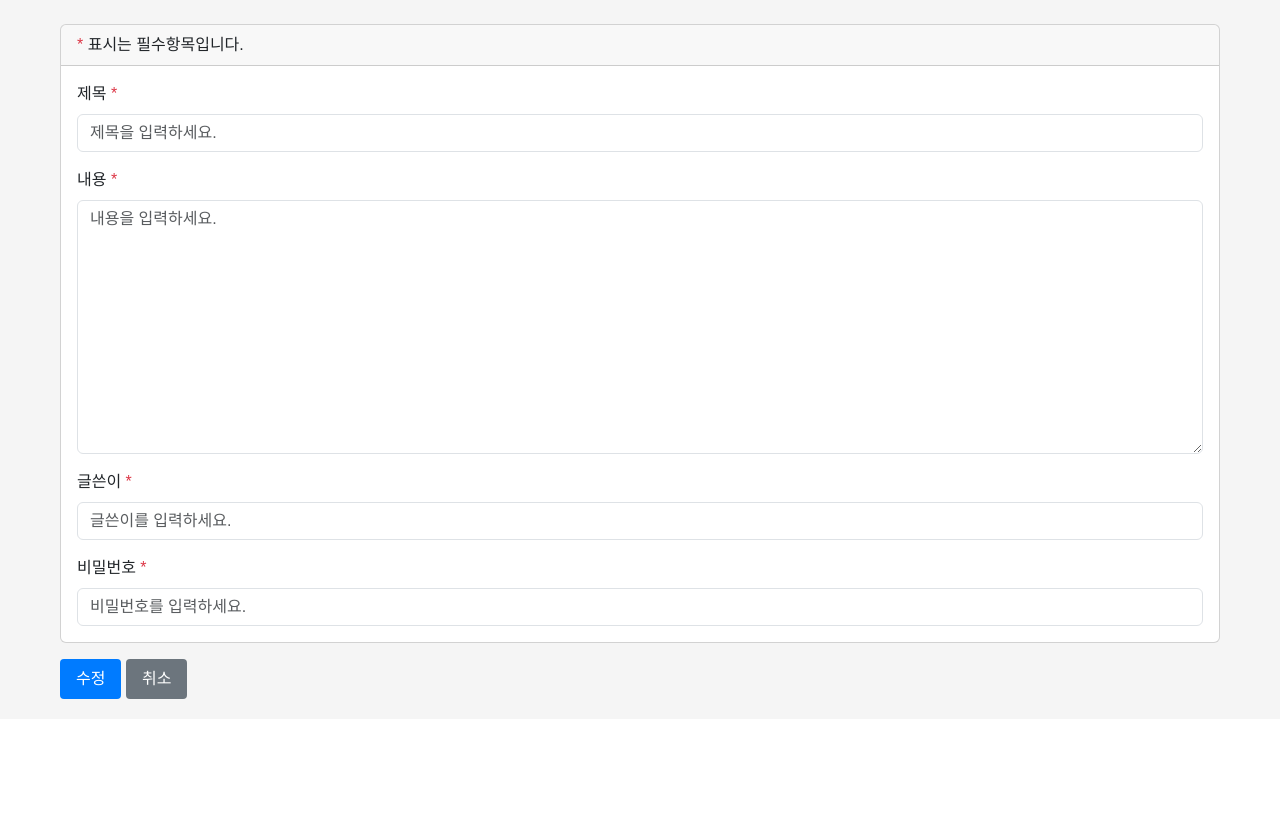
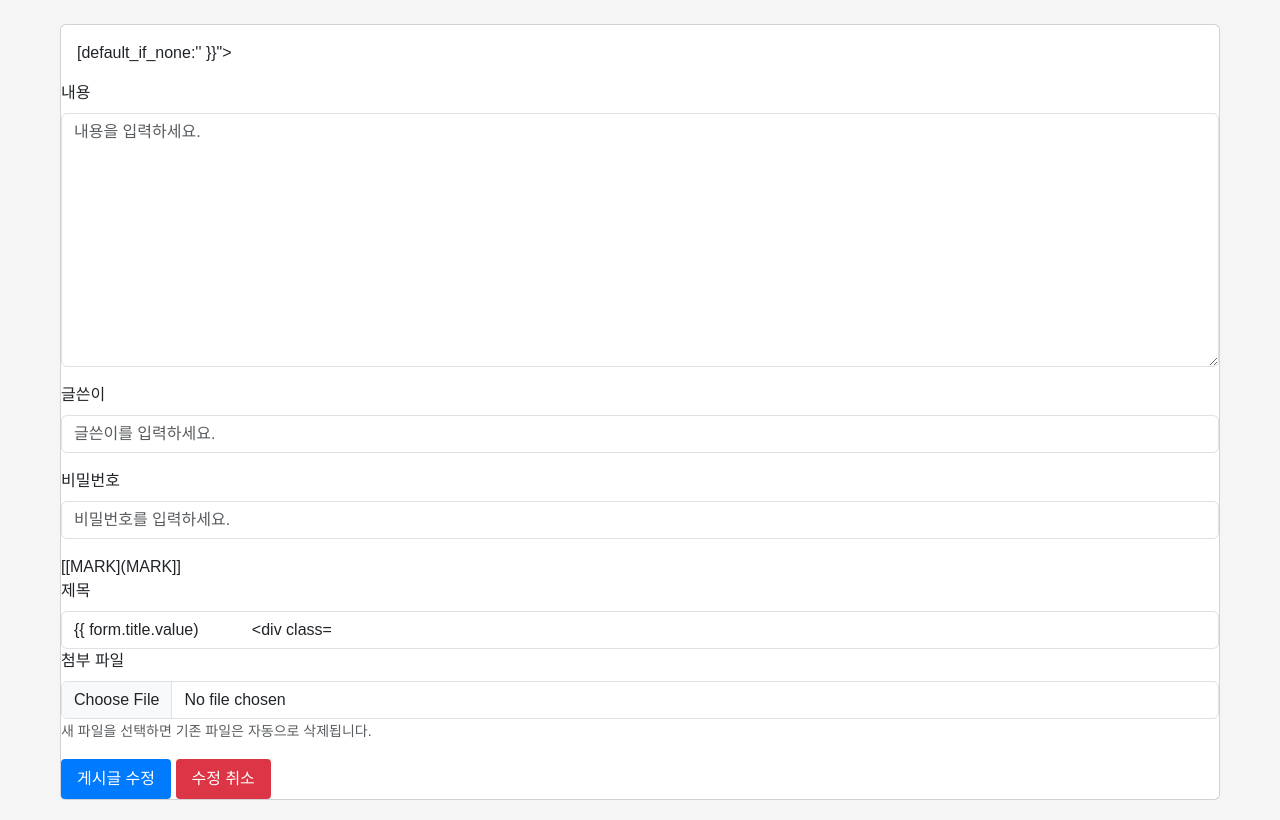
Before and after one commit to sung2ne/textbook-django-board, a Django app: template mysite/templates/posts/update.html in a window 1280 px wide. Shown: the part 96-916 px from the top of the page. Before the commit the page ends 795 px from the top, so only its background shows below. Run offline with Django 5.2, Linux system fonts and the light colour scheme; the template is opened without the code that fills it, so the values that code supplies are empty.

Commit message:
part05/chapter-02: 02장. 파일 업로드 기능 만들기

```diff
--- a/mysite/mysite/settings.py
+++ b/mysite/mysite/settings.py
@@ -114,3 +114,6 @@ STATIC_ROOT = BASE_DIR / 'staticfiles'
 # https://docs.djangoproject.com/en/5.2/ref/settings/#default-auto-field
 
 DEFAULT_AUTO_FIELD = 'django.db.models.BigAutoField'
+
+MEDIA_URL = '/media/'
+MEDIA_ROOT = BASE_DIR / 'media'
--- a/mysite/posts/models.py
+++ b/mysite/posts/models.py
@@ -6,11 +6,13 @@ class Post(models.Model):
     content = models.TextField(verbose_name="내용")
     password = models.CharField(verbose_name="비밀번호", max_length=100)
     username = models.CharField(verbose_name="글쓴이", max_length=10)
+    filename = models.CharField(verbose_name="파일명", max_length=100, null=True, blank=True)
+    original_filename = models.CharField(verbose_name="원본파일명", max_length=100, null=True, blank=True)
     created_at = models.DateTimeField(verbose_name="작성일시", auto_now_add=True)
     updated_at = models.DateTimeField(verbose_name="수정일시", auto_now=True)
 
     class Meta:
-        db_table = "posts"
+        db_table = 'posts'
         verbose_name = "게시글"
         verbose_name_plural = "게시글 목록"
 
--- a/mysite/posts/urls.py
+++ b/mysite/posts/urls.py
@@ -9,4 +9,5 @@ urlpatterns = [
     path('<int:post_id>/update/', views.update_post, name='update'),
     path('<int:post_id>/delete/', views.delete_post, name='delete'),
     path('', views.get_posts, name='list'),
+    path('<int:post_id>/download/', views.download_file, name='download'),
 ]
--- a/mysite/templates/posts/read.html
+++ b/mysite/templates/posts/read.html
@@ -12,6 +12,11 @@
                 <div class="mb-3 text-muted">
                     글쓴이: {{ post.username }} | 등록일시: {{ post.created_at | date:"Y-m-d H:i" }} | 수정일시: {{ post.updated_at | date:"Y-m-d H:i" }}
                 </div>
+                {% if post.filename %}
+                <div class="mb-3 text-muted">
+                    첨부 파일: <a href="{% url 'posts:download' post.id %}">{{ post.original_filename }}</a>
+                </div>
+                {% endif %}
                 <div class="mb-3">
                     {{ post.content | linebreaksbr }}
                 </div>
--- a/mysite/templates/posts/update.html
+++ b/mysite/templates/posts/update.html
@@ -1,60 +1,57 @@
 {% extends "../base.html" %}
 
+{% block style %}{% endblock %}
+
+{% block title %}게시글 수정{% endblock %}
+
 {% block content %}
-<div class="row">
-    <div class="col-12">
-        <!-- 게시글 수정 -->
-        <form id="updateForm" method="POST">
+<!-- 게시글 수정 -->
+<div class="card">
+    <div class="card-body">
+       [default_if_none:'' }}">
+            </div>
+            <div class="mb-3">
+                <label for="content" class="form-label">내용</label>
+                <textarea rows="10" id="content" name="content" class="form-control" placeholder="내용을 입력하세요.">{{ form.content.value|default_if_none:'' }}</textarea>
+            </div>
+            <div class="mb-3">
+                <label for="username" class="form-label">글쓴이</label>
+                <input type="text" id="username" name="username" class="form-control" placeholder="글쓴이를 입력하세요." value="{{ form.username.value|default_if_none:'' }}">
+            </div>
+            <div class="mb-3">
+                <label for="passwd" class="form-label">비밀번호</label>
+                <input type="password" id="passwd" name="passwd" class="form-control" placeholder="비밀번호를 입력하세요.">
+            </div>
+            [[MARK](MARK]] <form id="updateForm" method="POST" enctype="multipart/form-data">
             {% csrf_token %}
-            <div class="card mb-3">
-                <div class="card-header">
-                    <span class="text-danger">*</span> 표시는 필수항목입니다.
-                </div>
-                <div class="card-body">
-                    <div class="mb-3">
-                        <label for="title" class="form-label">제목 <span class="text-danger">*</span></label>
-                        <input type="text" id="title" name="title" class="form-control" placeholder="제목을 입력하세요." value="{{ form.title.value|default_if_none:'' }}">
-                        {% if form.title.errors %}
-                        <div class="form-text text-danger">
-                            {{ form.title.errors.0 }}
-                        </div>
-                        {% endif %}
+            <div class="mb-3">
+                <label for="title" class="form-label">제목</label>
+                <input type="text" id="title" name="title" class="form-control" placeholder="제목을 입력하세요." value="{{ form.title.value){% if board.filename %}
+                <div class="mb-3">
+                    <div class="mb-2">
+                        <span>현재 파일: <a href="/board/{{ board.id }}/download">{{ board.original_filename }}</a></span>
                     </div>
-                    <div class="mb-3">
-                        <label for="content" class="form-label">내용 <span class="text-danger">*</span></label>
-                        <textarea rows="10" id="content" name="content" class="form-control" placeholder="내용을 입력하세요.">{{ form.content.value|default_if_none:'' }}</textarea>
-                        {% if form.content.errors %}
-                        <div class="form-text text-danger">
-                            {{ form.content.errors.0 }}
-                        </div>
-                        {% endif %}
-                    </div>
-                    <div class="mb-3">
-                        <label for="username" class="form-label">글쓴이 <span class="text-danger">*</span></label>
-                        <input type="text" id="username" name="username" class="form-control" placeholder="글쓴이를 입력하세요." value="{{ form.username.value|default_if_none:'' }}">
-                        {% if form.username.errors %}
-                        <div class="form-text text-danger">
-                            {{ form.username.errors.0 }}
-                        </div>
-                        {% endif %}
-                    </div>
-                    <div>
-                        <label for="password" class="form-label">비밀번호 <span class="text-danger">*</span></label>
-                        <input type="password" id="password" name="password" class="form-control" placeholder="비밀번호를 입력하세요.">
-                        {% if form.password.errors %}
-                        <div class="form-text text-danger">
-                            {{ form.password.errors.0 }}
-                        </div>
-                        {% endif %}
+                    <div class="form-check">
+                        <input class="form-check-input" type="checkbox" name="deleteFile" id="deleteFile" value="true">
+                        <label class="form-check-label text-danger" for="deleteFile">
+                            파일 삭제
+                        </label>
                     </div>
                 </div>
+            {% endif %}
+            <div class="mb-3">
+                <label class="form-label">첨부 파일</label>
+                <input type="file" class="form-control" id="uploadFile" name="uploadFile" accept="*/*">
+                <small class="form-text text-muted">새 파일을 선택하면 기존 파일은 자동으로 삭제됩니다.</small>
             </div>
             <div>
-                <button type="submit" class="btn btn-primary">수정</button>
-                <a href="{% url 'posts:list' %}" class="btn btn-secondary">취소</a>
+                <button type="submit" class="btn btn-primary">게시글 수정</button>
+                <a href="{% url 'board:read' board_id=board.id %}" class="btn btn-danger">수정 취소</a>
             </div>
         </form>
-        <!--// 게시글 수정 -->
     </div>
 </div>
+<!--// 게시글 수정 -->
 {% endblock %}
+
+{% block script %}{% endblock %}
```
Also changed, not shown: mysite/posts/views.py (+84 -0 lines), mysite/templates/posts/create.html (+6 -2 lines).
